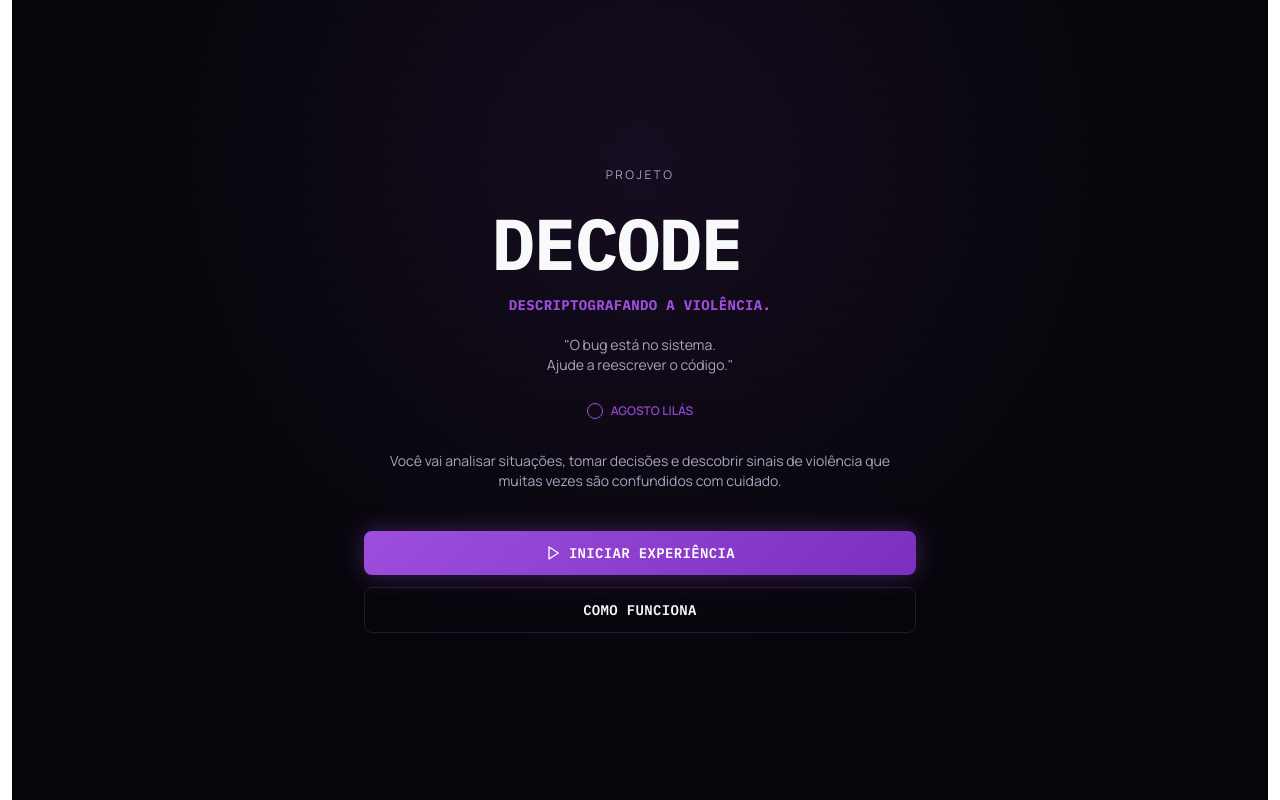
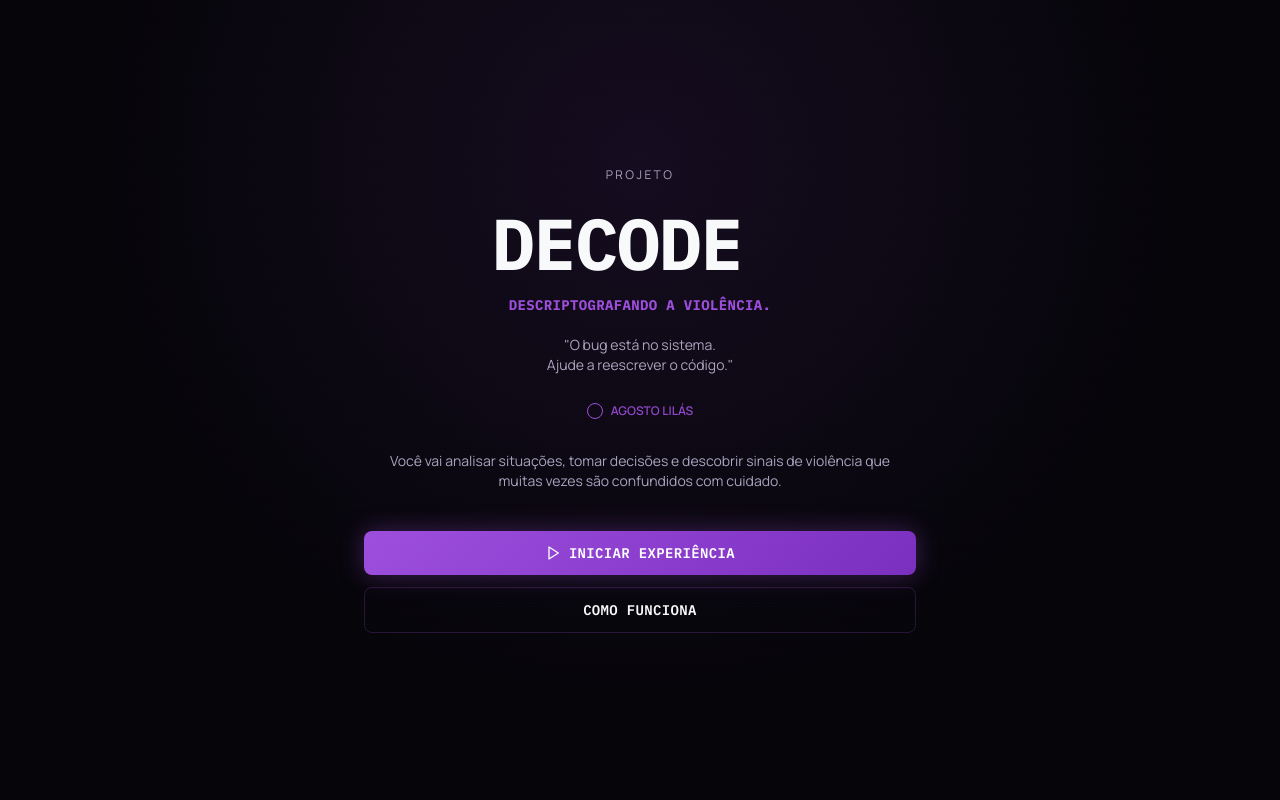
Before and after one commit to aleffelix15/decode, a React (Vite) app in the folder decode-project/: page / in a window 1280 px wide. Built offline with nearby package versions, Linux system fonts and the light colour scheme.

Commit message:
Atualiza projeto DECODE

```diff
--- a/decode-project/src/index.css
+++ b/decode-project/src/index.css
@@ -4,10 +4,20 @@
 
 html, body, #root {
   height: 100%;
+  background-color: #06050A;
+}
+
+html {
+  background-color: #06050A;
+  overscroll-behavior-y: none;
 }
 
 body {
   font-family: 'Manrope', system-ui, -apple-system, sans-serif;
+  background-color: #06050A;
+  color: #F8F9FA;
+  overscroll-behavior-y: none;
+  -webkit-tap-highlight-color: transparent;
 }
 
 /* System-chrome labels (nav, eyebrows, buttons) read as terminal/mono —
@@ -126,12 +136,12 @@ body::before {
   }
 }
 
-/* Safe area adjustments for notch devices */
+/* Safe area adjustments for notch devices — handled inside React layout via
+   env(safe-area-inset-*) on the relevant elements. Keeping body padding here
+   would create a white/dark gutter depending on overscroll state. */
 @supports (padding: max(0px)) {
-  body {
-    padding-left: max(12px, env(safe-area-inset-left));
-    padding-right: max(12px, env(safe-area-inset-right));
-  }
+  /* No body padding — App.jsx already pads the main element and fixed UI
+     (MobileNav, SAIR button, ExitOverlay) directly with safe-area-inset-*. */
 }
 
 /* Print styles */
```
